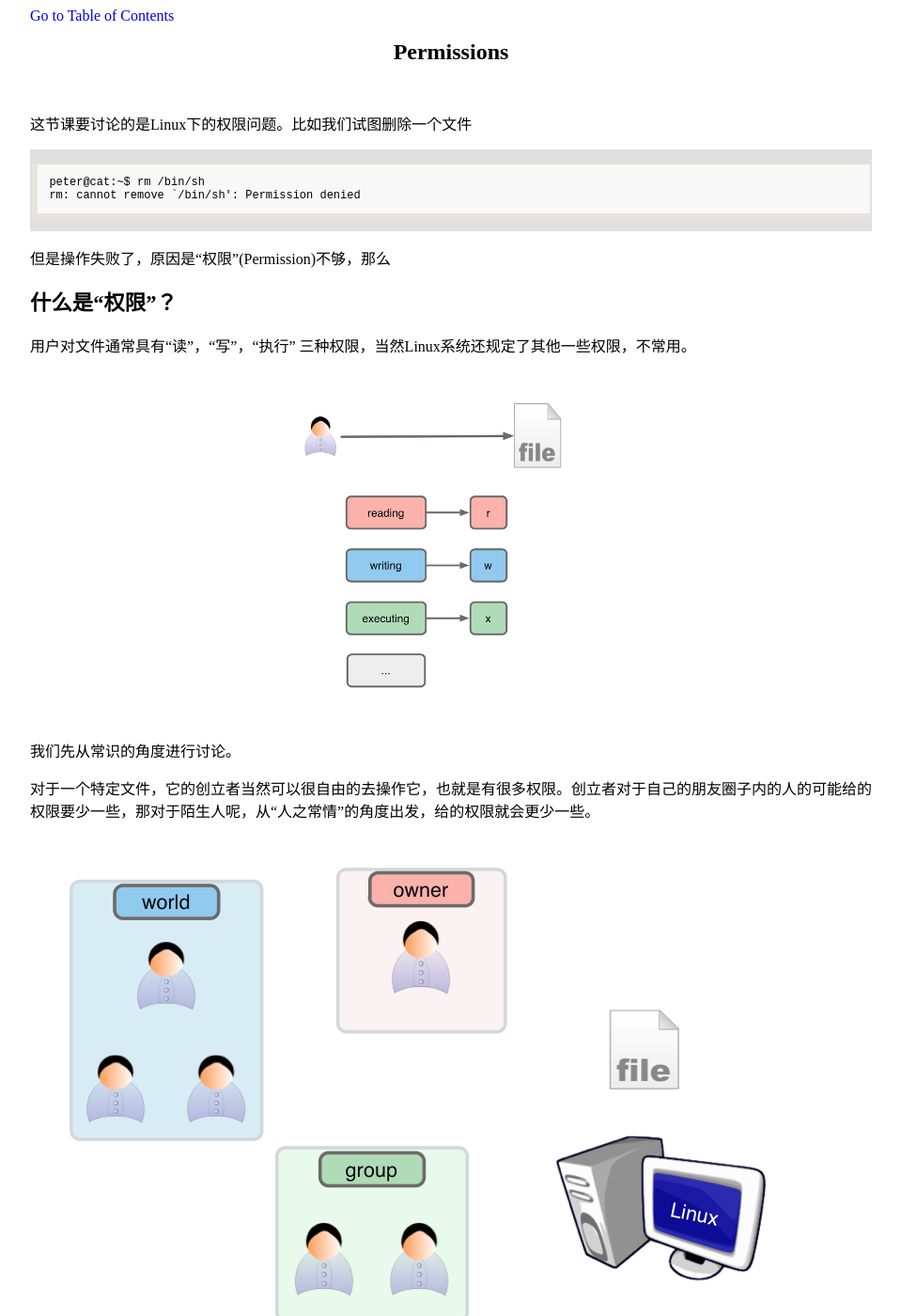
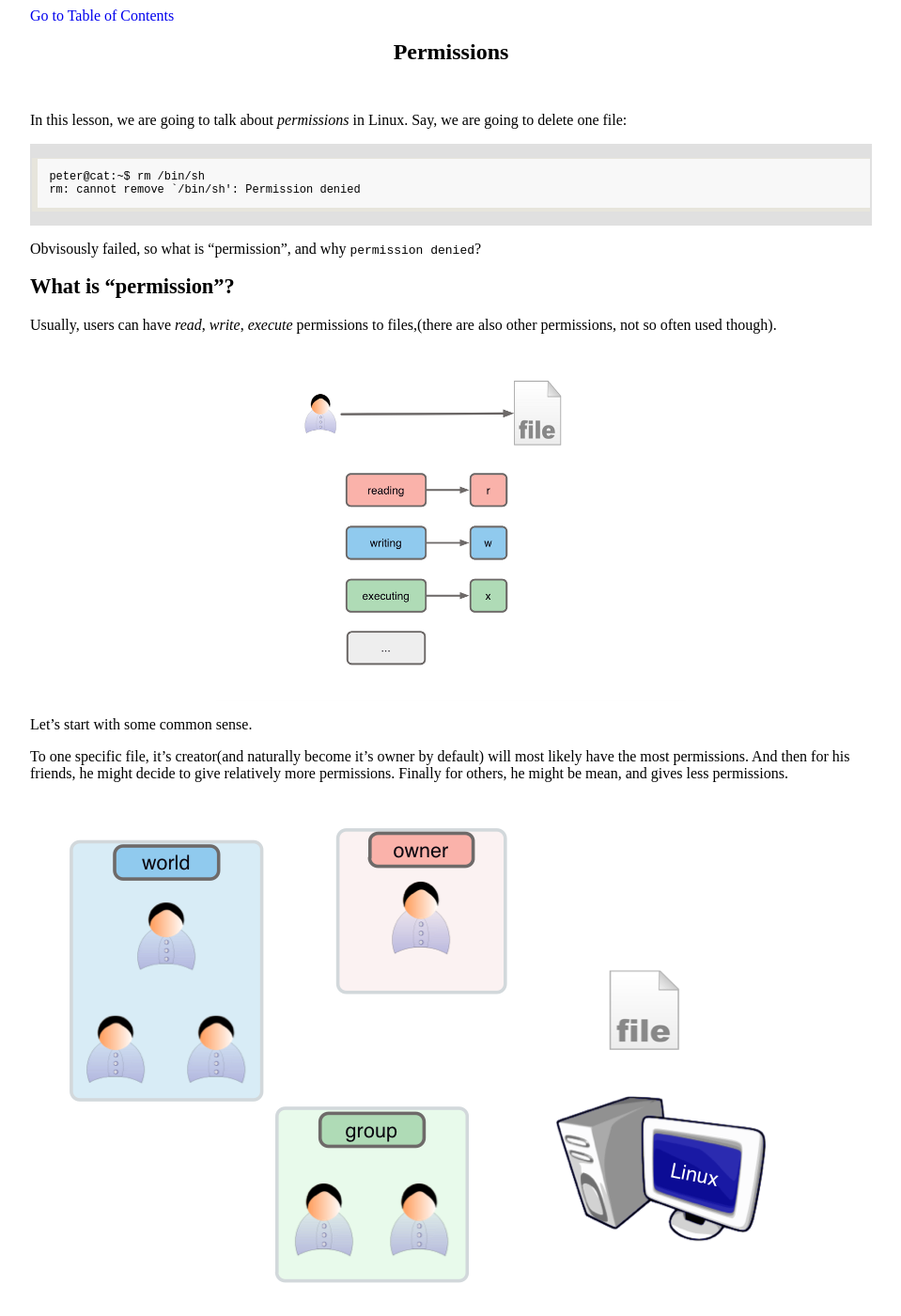
Before and after one commit to happypeter/LGCB, a Jekyll site: the page built from book/bash_perm.md, in a window 1280 px wide and 1400 px high. Shown: the whole window at 94% size, without its empty margins (160-1119 px from the left). Built offline with Jekyll 4.4.1, drawn with Linux system fonts in a browser that asks for light colours; Markdown is read by kramdown in place of the engine named in the settings; some of the changed text lies outside the part shown.

Commit message:
bring the English version back

```diff
--- a/book/bash_perm.md
+++ b/book/bash_perm.md
@@ -3,54 +3,31 @@ layout: book
 title: Permissions
 ---
 
-这节课要讨论的是Linux下的权限问题。比如我们试图删除一个文件
+In this lesson, we are going to talk about _permissions_ in Linux. Say, we are
+going to delete one file:
 
     peter@cat:~$ rm /bin/sh
     rm: cannot remove `/bin/sh': Permission denied
 
 
-但是操作失败了，原因是“权限”(Permission)不够，那么
+Obvisously failed, so what is "permission", and why `permission denied`?
 
-## 什么是“权限”？
-用户对文件通常具有“读”，“写”，“执行”
-三种权限，当然Linux系统还规定了其他一些权限，不常用。
+## What is "permission"?
+Usually, users can have _read_, _write_, _execute_ permissions to files,(there are
+also other permissions, not so often used though).
 
 <div class="slide">
   <img src="images/bash_perm/1.png" />
 </div>
 
-我们先从常识的角度进行讨论。
+Let's start with some common sense.
 
-对于一个特定文件，它的创立者当然可以很自由的去操作它，也就是有很多权限。创立者对于自己的朋友圈子内的人的可能给的权限要少一些，那对于陌生人呢，从“人之常情”的角度出发，给的权限就会更少一些。
+To one specific file, it's creator(and naturally become it's owner by
+default) will most likely have the most permissions. And then for his friends,
+he might decide to give relatively more permissions. Finally for others, he
+might be mean, and gives less permissions.
 
 <div class="slide">
   <img src="images/bash_perm/2.png" />
 </div>
-那么我们回到实际的理论。
-
-Linux对同一文件的权限控制，是分了三类人进行讨论的。权限问题基本上就是要讨论，所有者(owner) 对文件的是否具有“读”，“写”，“执行”的权限。同样，如果对同组用户(group)，和其他人(world)的相应讨论也完成了，那权限就明晰了。当然实际情况可能比我们刚才从常识角度的想象要灵活一些，就是：文件的创立者，虽然默认就是所有者（owner），但是文件也是可以移交给其他的所有者的，另外就是权限的多少，也不一定是按 所有者，同组，其他人这样的顺序递减的，都是可以任意更改的。
-<div class="slide">
-  <img src="images/bash_perm/3.png" />
-</div>
-
-## 文件模式（file mode）
-
-如果我们执行`ls -l a.txt`,
-得到的输出中，我们先看一下前10个字符，第一个`-`是关于“文件类型”的，我们不关心。那剩下的9位就是“文件模式”。可以分位三组。第一组（前3位）规定的是owner对该文件的权限，`-`表示没有该权限。那就是owner对该文件只有“读"和“写”的权限。那同组和其他用户都只有读权限。
-<div class="slide">
-  <img src="images/bash_perm/4.png" />
-</div>
-
-## 修改文件模式(chmod)
-
-我们可以通过chmod这个命令来更改文件模式，也就是更改各类用户的具体权限。如果我们想对“组”用户和“其他”用户，在`a.txt`都加上写的权限，那么可以凭空想象出这样一个命令`chmod
-rw-rw-rw- a.txt`,
-但是实际这个命令系统是不认的。然后，我们用1代表“使能”，0代表“禁止”，可以得到`chmod
-110110110
-a.txt`，那这个逻辑也是清晰的，但是很不幸`110110110`也不是chmod的合法参数。
-我们再把这个参数写的短一点，也就是把它们分三组分别八进制表示。最后得到的`chmod
-666 a.txt` 是一个正确的系统命令，最后实现了我们的目的。
-
-<div class="slide">
-  <img src="images/bash_perm/5.png" />
-</div>
+Back to the Unix theroy.
```
